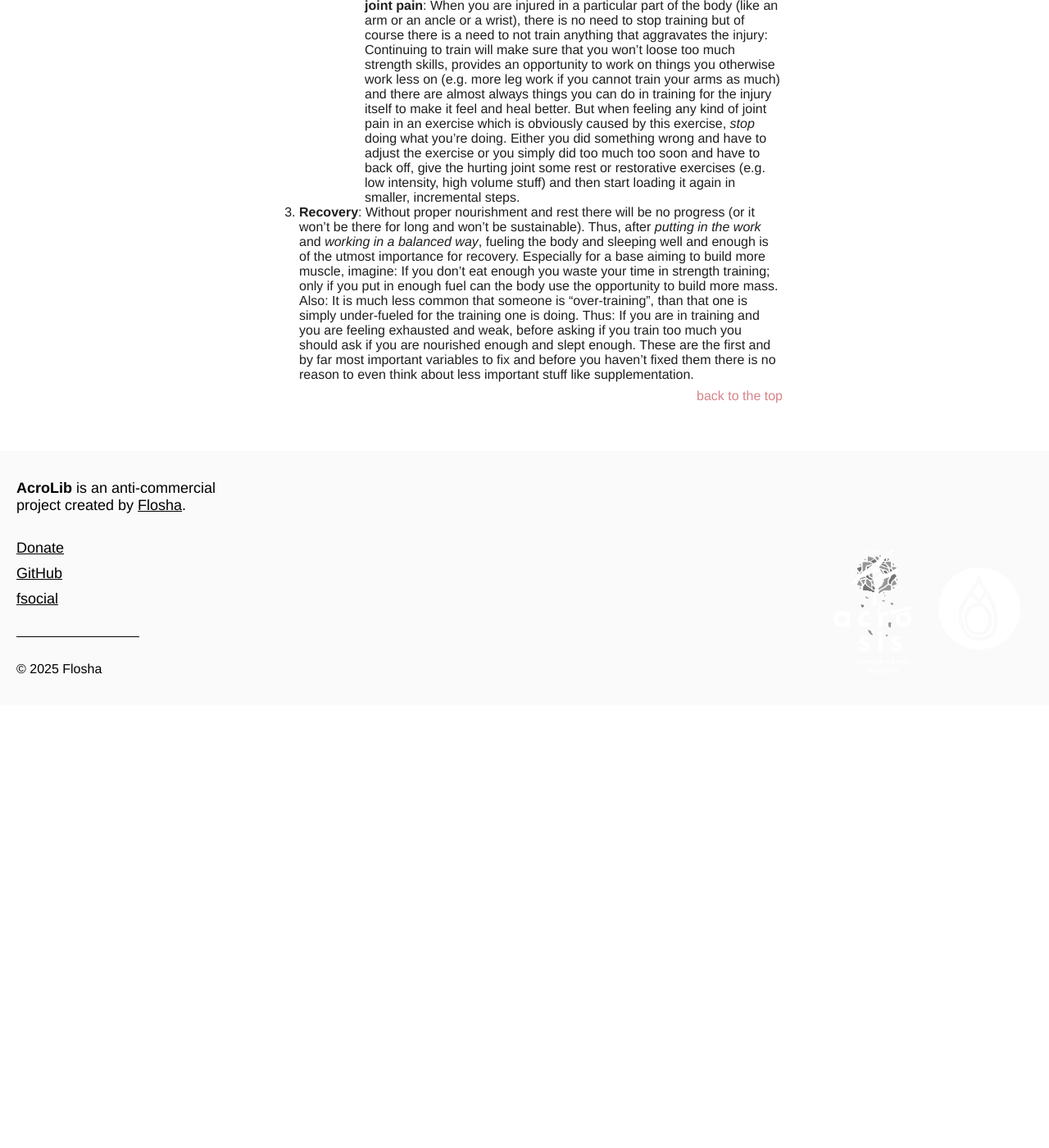
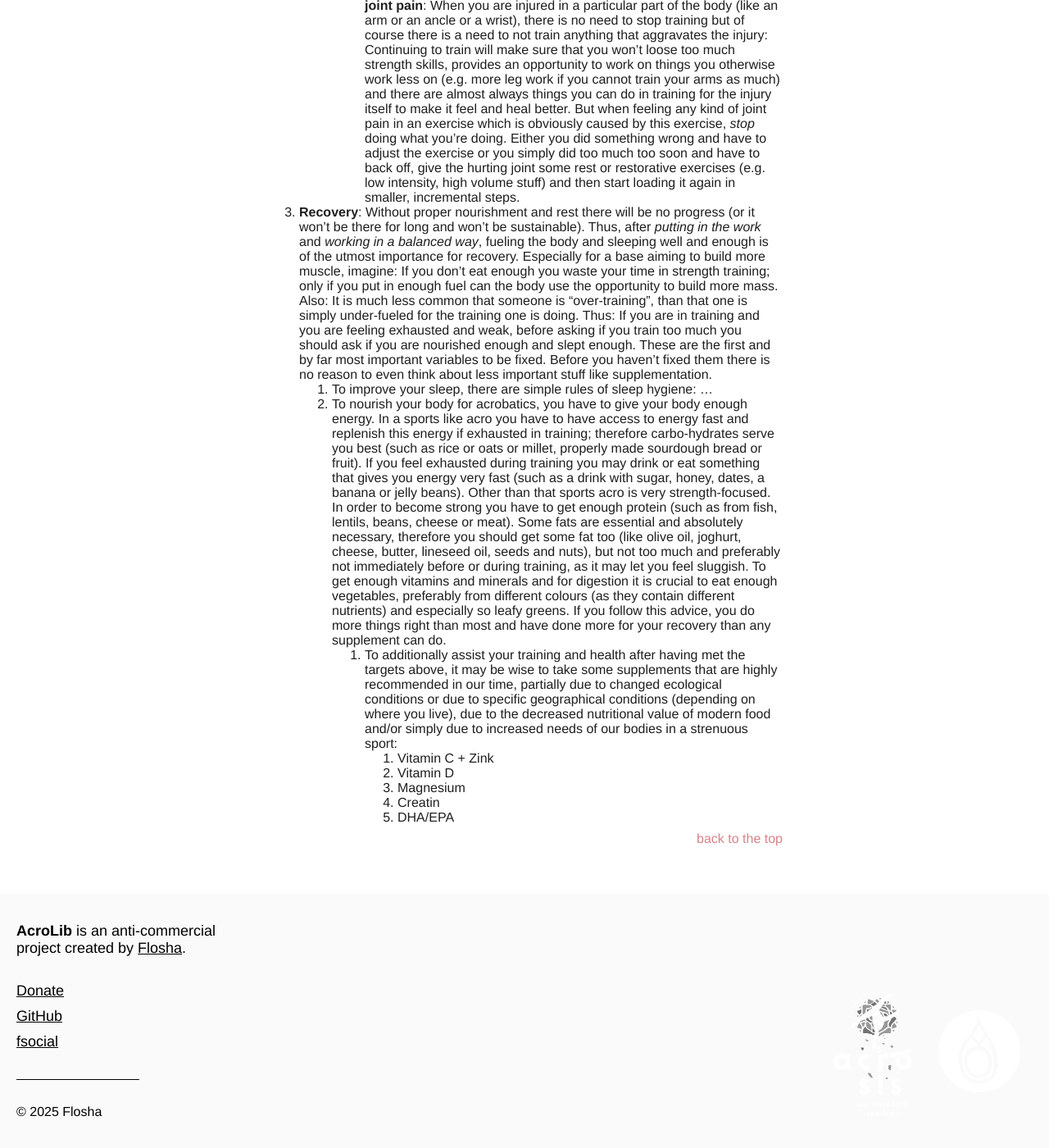
Before and after one commit to floshin/acrolib, a Jekyll site: the page built from training/load-management.md, in a window 1280 px wide and 1400 px high, scrolled down 1832 px. Shown: the whole window at 82% size. Built offline with Jekyll 4.4.1, drawn with Linux system fonts in a browser that asks for light colours; our own code applies the rules of GitHub Pages for plain Markdown files; before the commit the page ends 2692 px from its top, so only the background shows below that.

Commit message:
Update load-management.md

```diff
--- a/training/load-management.md
+++ b/training/load-management.md
@@ -19,4 +19,12 @@ Independent of any measurements and regulation methods there are some principles
       3. *Low intensity, high volume, medium frequency:* Conditioning, Agility, Dance.
    2. **Any sudden increase in load is a completely unnecessary risk**. Load (in frequency, volume or intensity) should be increased in small, incremental steps which provides the greatest safety, the least risk and makes sure that the level of physical preperation acquired rests on a solid foundation. / This has also and especially to be followed after every kind of prolonged period without training, such as one week of being sick, a forced stop due to an injury or a week of vacation. One week may not seem like much, but when one trains consistently 4-6 times a week for months and then suddenly not at all for a week and then starts doing so again 4 times a week all of a sudden, this will not only impact performance, it can also already lead to injury. Ideally the work should continue non-stop. The intensity of the work should be adjusted and reduced at times, but it should never stop for a prolonged period of time, where "prolonged" means more than a few days.
       1. **Do not stop training even when injured, but do never train through joint pain**: When you are injured in a particular part of the body (like an arm or an ancle or a wrist), there is no need to stop training but of course there is a need to not train anything that aggravates the injury: Continuing to train will make sure that you won't loose too much strength skills, provides an opportunity to work on things you otherwise work less on (e.g. more leg work if you cannot train your arms as much) and there are almost always things you can do in training for the injury itself to make it feel and heal better. But when feeling any kind of joint pain in an exercise which is obviously caused by this exercise, *stop* doing what you're doing. Either you did something wrong and have to adjust the exercise or you simply did too much too soon and have to back off, give the hurting joint some rest or restorative exercises (e.g. low intensity, high volume stuff) and then start loading it again in smaller, incremental steps.
-3. **Recovery**: Without proper nourishment and rest there will be no progress (or it won't be there for long and won't be sustainable). Thus, after *putting in the work* and *working in a balanced way*, fueling the body and sleeping well and enough is of the utmost importance for recovery. Especially for a base aiming to build more muscle, imagine: If you don't eat enough you waste your time in strength training; only if you put in enough fuel can the body use the opportunity to build more mass. Also: It is much less common that someone is "over-training", than that one is simply under-fueled for the training one is doing. Thus: If you are in training and you are feeling exhausted and weak, before asking if you train too much you should ask if you are nourished enough and slept enough. These are the first and by far most important variables to fix and before you haven't fixed them there is no reason to even think about less important stuff like supplementation.
+3. **Recovery**: Without proper nourishment and rest there will be no progress (or it won't be there for long and won't be sustainable). Thus, after *putting in the work* and *working in a balanced way*, fueling the body and sleeping well and enough is of the utmost importance for recovery. Especially for a base aiming to build more muscle, imagine: If you don't eat enough you waste your time in strength training; only if you put in enough fuel can the body use the opportunity to build more mass. Also: It is much less common that someone is "over-training", than that one is simply under-fueled for the training one is doing. Thus: If you are in training and you are feeling exhausted and weak, before asking if you train too much you should ask if you are nourished enough and slept enough. These are the first and by far most important variables to be fixed. Before you haven't fixed them there is no reason to even think about less important stuff like supplementation.
+   1. To improve your sleep, there are simple rules of sleep hygiene: ...
+   2. To nourish your body for acrobatics, you have to give your body enough energy. In a sports like acro you have to have access to energy fast and replenish this energy if exhausted in training; therefore carbo-hydrates serve you best (such as rice or oats or millet, properly made sourdough bread or fruit). If you feel exhausted during training you may drink or eat something that gives you energy very fast (such as a drink with sugar, honey, dates, a banana or jelly beans). Other than that sports acro is very strength-focused. In order to become strong you have to get enough protein (such as from fish, lentils, beans, cheese or meat). Some fats are essential and absolutely necessary, therefore you should get some fat too (like olive oil, joghurt, cheese, butter, lineseed oil, seeds and nuts), but not too much and preferably not immediately before or during training, as it may let you feel sluggish. To get enough vitamins and minerals and for digestion it is crucial to eat enough vegetables, preferably from different colours (as they contain different nutrients) and especially so leafy greens. If you follow this advice, you do more things right than most and have done more for your recovery than any supplement can do.
+      1. To additionally assist your training and health after having met the targets above, it may be wise to take some supplements that are highly recommended in our time, partially due to changed ecological conditions or due to specific geographical conditions (depending on where you live), due to the decreased nutritional value of modern food and/or simply due to increased needs of our bodies in a strenuous sport:
+         1. Vitamin C + Zink
+         2. Vitamin D
+         3. Magnesium
+         4. Creatin
+         5. DHA/EPA
```
